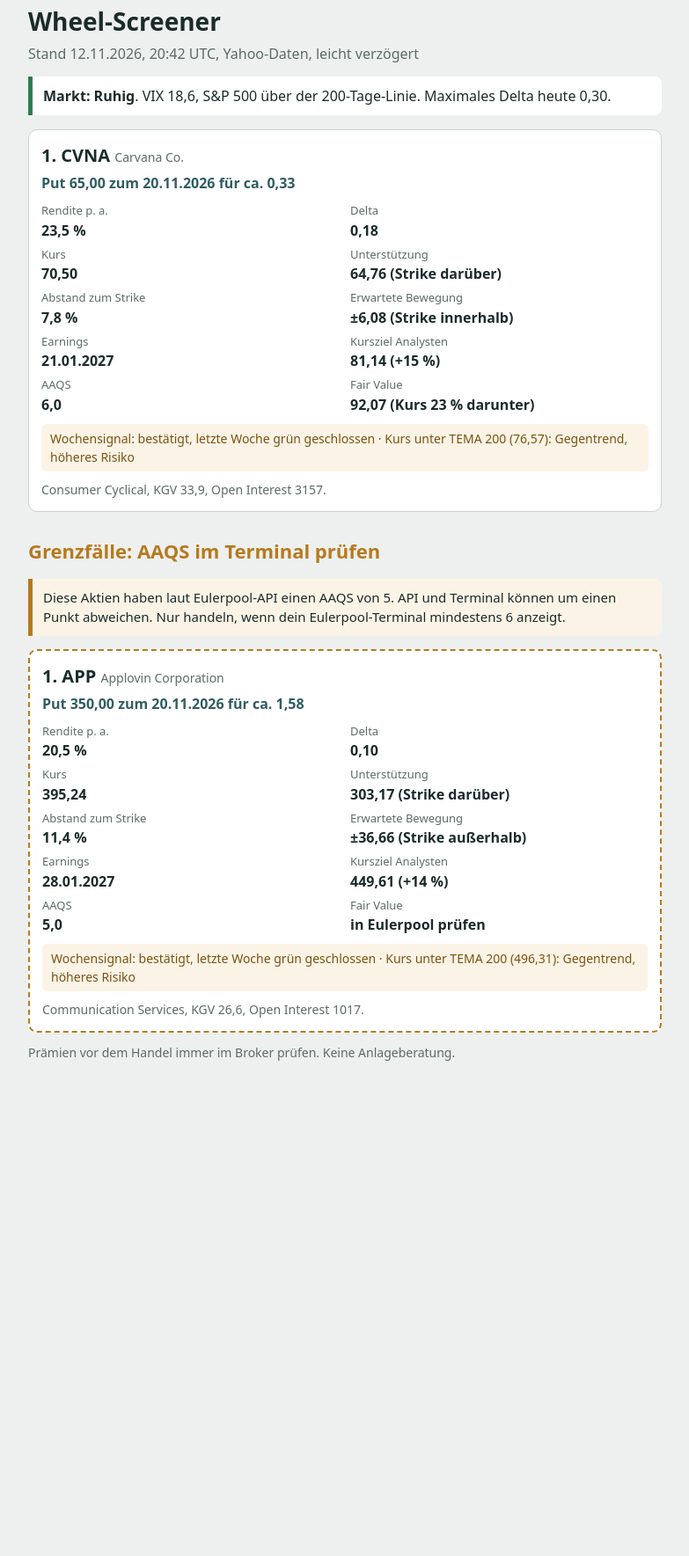
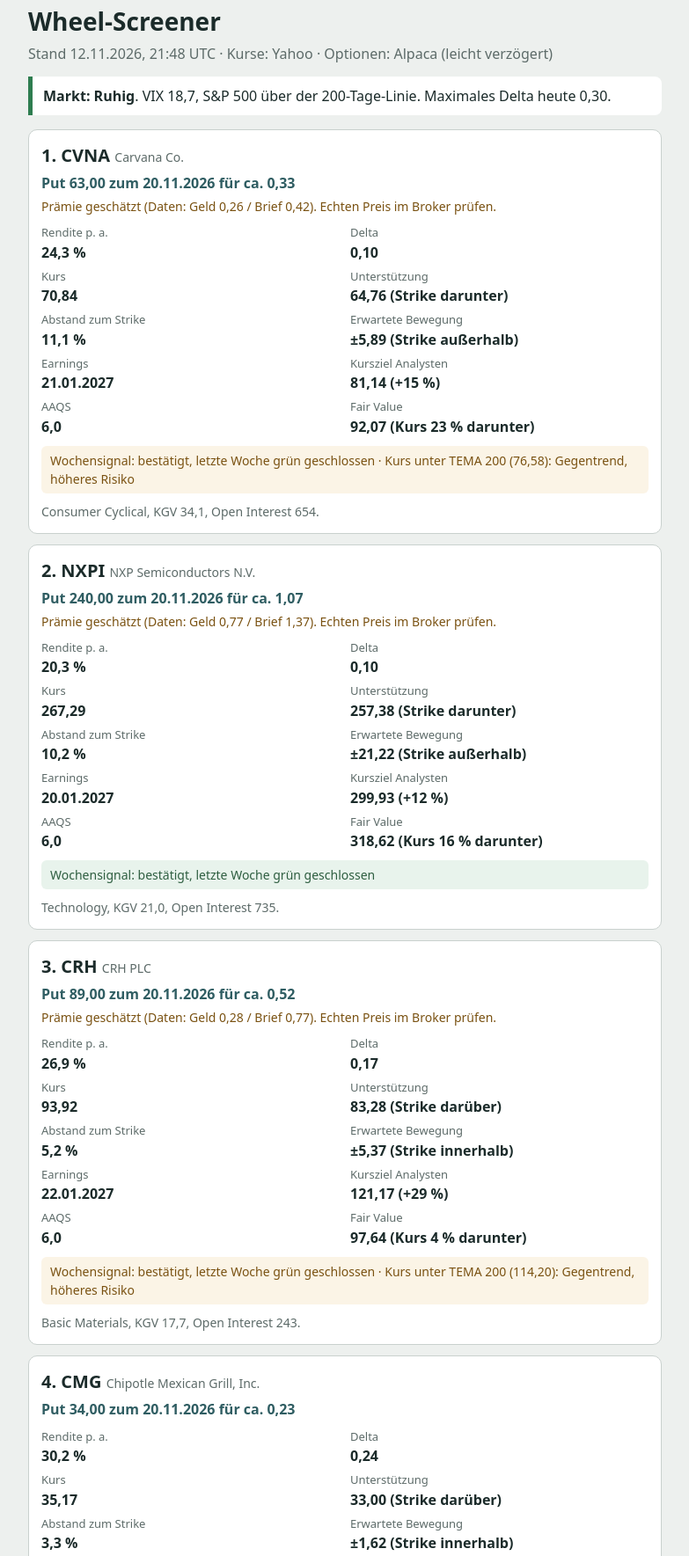
Before and after one commit to tradebox94/wheel-screener, a plain HTML site: page docs/index.html in a window 1280 px wide. Shown: the part 13-1782 px from the top of the page at 88% size, without its empty margins (248-1031 px from the left). Before the commit the page ends 1236 px from the top, so only its background shows below. Drawn offline with Linux system fonts and the light colour scheme.

Commit message:
Screener 2026-11-12

```diff
--- a/docs/index.html
+++ b/docs/index.html
@@ -15,47 +15,126 @@ h2.section{margin:28px 0 6px;font-size:22px;color:#B7791F}
 article.border{border:2px dashed #B7791F}
 .signal{font-size:14px;margin:10px 0 0;padding:6px 10px;border-radius:6px;background:#E8F3EC;color:#2E5E40}
 .signal.warn2{background:#FBF4E6;color:#7A5212}
+.estw{font-size:14px;margin:-6px 0 10px;color:#7A5212}
 </style></head><body><main>
 <h1>Wheel-Screener</h1>
-<p class="sub">Stand 12.11.2026, 20:42 UTC, Yahoo-Daten, leicht verzögert</p>
-<div class="market"><b>Markt: Ruhig</b>. VIX 18,6, S&amp;P 500 über der 200-Tage-Linie. Maximales Delta heute 0,30.</div>
+<p class="sub">Stand 12.11.2026, 21:48 UTC · Kurse: Yahoo · Optionen: Alpaca (leicht verzögert)</p>
+<div class="market"><b>Markt: Ruhig</b>. VIX 18,7, S&amp;P 500 über der 200-Tage-Linie. Maximales Delta heute 0,30.</div>
 <article>
 <h2>1. CVNA <small>Carvana Co.</small></h2>
-<p class="put">Put 65,00 zum 20.11.2026 für ca. 0,33</p>
+<p class="put">Put 63,00 zum 20.11.2026 für ca. 0,33</p>
+<p class="estw">Prämie geschätzt (Daten: Geld 0,26 / Brief 0,42). Echten Preis im Broker prüfen.</p>
 <dl>
-<div><dt>Rendite p. a.</dt><dd>23,5 %</dd></div>
-<div><dt>Delta</dt><dd>0,18</dd></div>
-<div><dt>Kurs</dt><dd>70,50</dd></div>
-<div><dt>Unterstützung</dt><dd>64,76 (Strike darüber)</dd></div>
-<div><dt>Abstand zum Strike</dt><dd>7,8 %</dd></div>
-<div><dt>Erwartete Bewegung</dt><dd>±6,08 (Strike innerhalb)</dd></div>
+<div><dt>Rendite p. a.</dt><dd>24,3 %</dd></div>
+<div><dt>Delta</dt><dd>0,10</dd></div>
+<div><dt>Kurs</dt><dd>70,84</dd></div>
+<div><dt>Unterstützung</dt><dd>64,76 (Strike darunter)</dd></div>
+<div><dt>Abstand zum Strike</dt><dd>11,1 %</dd></div>
+<div><dt>Erwartete Bewegung</dt><dd>±5,89 (Strike außerhalb)</dd></div>
 <div><dt>Earnings</dt><dd>21.01.2027</dd></div>
 <div><dt>Kursziel Analysten</dt><dd>81,14 (+15 %)</dd></div>
 <div><dt>AAQS</dt><dd>6,0</dd></div>
 <div><dt>Fair Value</dt><dd>92,07 (Kurs 23 % darunter)</dd></div>
 </dl>
-<p class="signal warn2">Wochensignal: bestätigt, letzte Woche grün geschlossen · Kurs unter TEMA 200 (76,57): Gegentrend, höheres Risiko</p>
-<p class="meta">Consumer Cyclical, KGV 33,9, Open Interest 3157.</p>
+<p class="signal warn2">Wochensignal: bestätigt, letzte Woche grün geschlossen · Kurs unter TEMA 200 (76,58): Gegentrend, höheres Risiko</p>
+<p class="meta">Consumer Cyclical, KGV 34,1, Open Interest 654.</p>
+</article>
+<article>
+<h2>2. NXPI <small>NXP Semiconductors N.V.</small></h2>
+<p class="put">Put 240,00 zum 20.11.2026 für ca. 1,07</p>
+<p class="estw">Prämie geschätzt (Daten: Geld 0,77 / Brief 1,37). Echten Preis im Broker prüfen.</p>
+<dl>
+<div><dt>Rendite p. a.</dt><dd>20,3 %</dd></div>
+<div><dt>Delta</dt><dd>0,10</dd></div>
+<div><dt>Kurs</dt><dd>267,29</dd></div>
+<div><dt>Unterstützung</dt><dd>257,38 (Strike darunter)</dd></div>
+<div><dt>Abstand zum Strike</dt><dd>10,2 %</dd></div>
+<div><dt>Erwartete Bewegung</dt><dd>±21,22 (Strike außerhalb)</dd></div>
+<div><dt>Earnings</dt><dd>20.01.2027</dd></div>
+<div><dt>Kursziel Analysten</dt><dd>299,93 (+12 %)</dd></div>
+<div><dt>AAQS</dt><dd>6,0</dd></div>
+<div><dt>Fair Value</dt><dd>318,62 (Kurs 16 % darunter)</dd></div>
+</dl>
+<p class="signal">Wochensignal: bestätigt, letzte Woche grün geschlossen</p>
+<p class="meta">Technology, KGV 21,0, Open Interest 735.</p>
+</article>
+<article>
+<h2>3. CRH <small>CRH PLC</small></h2>
+<p class="put">Put 89,00 zum 20.11.2026 für ca. 0,52</p>
+<p class="estw">Prämie geschätzt (Daten: Geld 0,28 / Brief 0,77). Echten Preis im Broker prüfen.</p>
+<dl>
+<div><dt>Rendite p. a.</dt><dd>26,9 %</dd></div>
+<div><dt>Delta</dt><dd>0,17</dd></div>
+<div><dt>Kurs</dt><dd>93,92</dd></div>
+<div><dt>Unterstützung</dt><dd>83,28 (Strike darüber)</dd></div>
+<div><dt>Abstand zum Strike</dt><dd>5,2 %</dd></div>
+<div><dt>Erwartete Bewegung</dt><dd>±5,37 (Strike innerhalb)</dd></div>
+<div><dt>Earnings</dt><dd>22.01.2027</dd></div>
+<div><dt>Kursziel Analysten</dt><dd>121,17 (+29 %)</dd></div>
+<div><dt>AAQS</dt><dd>6,0</dd></div>
+<div><dt>Fair Value</dt><dd>97,64 (Kurs 4 % darunter)</dd></div>
+</dl>
+<p class="signal warn2">Wochensignal: bestätigt, letzte Woche grün geschlossen · Kurs unter TEMA 200 (114,20): Gegentrend, höheres Risiko</p>
+<p class="meta">Basic Materials, KGV 17,7, Open Interest 243.</p>
+</article>
+<article>
+<h2>4. CMG <small>Chipotle Mexican Grill, Inc.</small></h2>
+<p class="put">Put 34,00 zum 20.11.2026 für ca. 0,23</p>
+
+<dl>
+<div><dt>Rendite p. a.</dt><dd>30,2 %</dd></div>
+<div><dt>Delta</dt><dd>0,24</dd></div>
+<div><dt>Kurs</dt><dd>35,17</dd></div>
+<div><dt>Unterstützung</dt><dd>33,00 (Strike darüber)</dd></div>
+<div><dt>Abstand zum Strike</dt><dd>3,3 %</dd></div>
+<div><dt>Erwartete Bewegung</dt><dd>±1,62 (Strike innerhalb)</dd></div>
+<div><dt>Earnings</dt><dd>21.01.2027</dd></div>
+<div><dt>Kursziel Analysten</dt><dd>40,57 (+15 %)</dd></div>
+<div><dt>AAQS</dt><dd>8,0</dd></div>
+<div><dt>Fair Value</dt><dd>45,66 (Kurs 23 % darunter)</dd></div>
+</dl>
+<p class="signal warn2">Wochensignal: NEU diese Woche, vorläufig (Wochenkerze schließt Freitag) · Kurs unter TEMA 200 (37,50): Gegentrend, höheres Risiko</p>
+<p class="meta">Consumer Cyclical, KGV 32,9, Open Interest 585.</p>
 </article>
 <h2 class='section'>Grenzfälle: AAQS im Terminal prüfen</h2>
 <p class='warn'>Diese Aktien haben laut Eulerpool-API einen AAQS von 5. API und Terminal können um einen Punkt abweichen. Nur handeln, wenn dein Eulerpool-Terminal mindestens 6 anzeigt.</p>
 <article class="border">
-<h2>1. APP <small>Applovin Corporation</small></h2>
-<p class="put">Put 350,00 zum 20.11.2026 für ca. 1,58</p>
+<h2>1. ALGN <small>Align Technology, Inc.</small></h2>
+<p class="put">Put 152,50 zum 20.11.2026 für ca. 1,07</p>
+<p class="estw">Prämie geschätzt (Daten: Geld 0,42 / Brief 1,72). Echten Preis im Broker prüfen.</p>
 <dl>
-<div><dt>Rendite p. a.</dt><dd>20,5 %</dd></div>
+<div><dt>Rendite p. a.</dt><dd>32,0 %</dd></div>
+<div><dt>Delta</dt><dd>0,14</dd></div>
+<div><dt>Kurs</dt><dd>166,97</dd></div>
+<div><dt>Unterstützung</dt><dd>147,52 (Strike darüber)</dd></div>
+<div><dt>Abstand zum Strike</dt><dd>8,7 %</dd></div>
+<div><dt>Erwartete Bewegung</dt><dd>±11,59 (Strike außerhalb)</dd></div>
+<div><dt>Earnings</dt><dd>21.01.2027</dd></div>
+<div><dt>Kursziel Analysten</dt><dd>185,79 (+11 %)</dd></div>
+<div><dt>AAQS</dt><dd>5,0</dd></div>
+<div><dt>Fair Value</dt><dd>238,05 (Kurs 30 % darunter)</dd></div>
+</dl>
+<p class="signal">Wochensignal: bestätigt, letzte Woche grün geschlossen</p>
+<p class="meta">Healthcare, KGV 24,3, Open Interest 54.</p>
+</article>
+<article class="border">
+<h2>2. APP <small>Applovin Corporation</small></h2>
+<p class="put">Put 350,00 zum 20.11.2026 für ca. 2,00</p>
+
+<dl>
+<div><dt>Rendite p. a.</dt><dd>26,1 %</dd></div>
 <div><dt>Delta</dt><dd>0,10</dd></div>
-<div><dt>Kurs</dt><dd>395,24</dd></div>
+<div><dt>Kurs</dt><dd>393,68</dd></div>
 <div><dt>Unterstützung</dt><dd>303,17 (Strike darüber)</dd></div>
-<div><dt>Abstand zum Strike</dt><dd>11,4 %</dd></div>
-<div><dt>Erwartete Bewegung</dt><dd>±36,66 (Strike außerhalb)</dd></div>
+<div><dt>Abstand zum Strike</dt><dd>11,1 %</dd></div>
+<div><dt>Erwartete Bewegung</dt><dd>±36,18 (Strike außerhalb)</dd></div>
 <div><dt>Earnings</dt><dd>28.01.2027</dd></div>
 <div><dt>Kursziel Analysten</dt><dd>449,61 (+14 %)</dd></div>
 <div><dt>AAQS</dt><dd>5,0</dd></div>
 <div><dt>Fair Value</dt><dd>in Eulerpool prüfen</dd></div>
 </dl>
-<p class="signal warn2">Wochensignal: bestätigt, letzte Woche grün geschlossen · Kurs unter TEMA 200 (496,31): Gegentrend, höheres Risiko</p>
-<p class="meta">Communication Services, KGV 26,6, Open Interest 1017.</p>
+<p class="signal warn2">Wochensignal: bestätigt, letzte Woche grün geschlossen · Kurs unter TEMA 200 (496,26): Gegentrend, höheres Risiko</p>
+<p class="meta">Communication Services, KGV 26,5, Open Interest 1017.</p>
 </article>
 <p class="meta">Prämien vor dem Handel immer im Broker prüfen. Keine Anlageberatung.</p>
 </main></body></html>
```
Also changed, not shown: docs/treffer.csv (+7 -3 lines).
